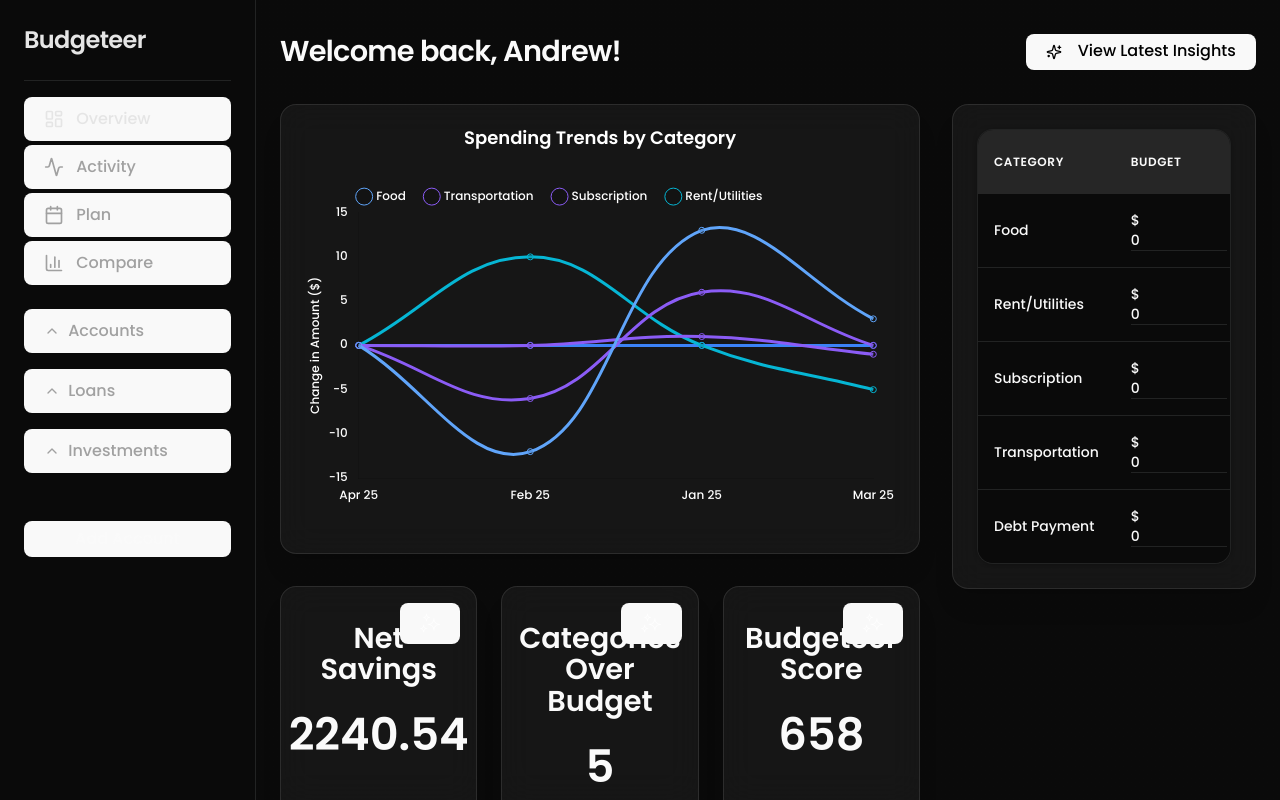
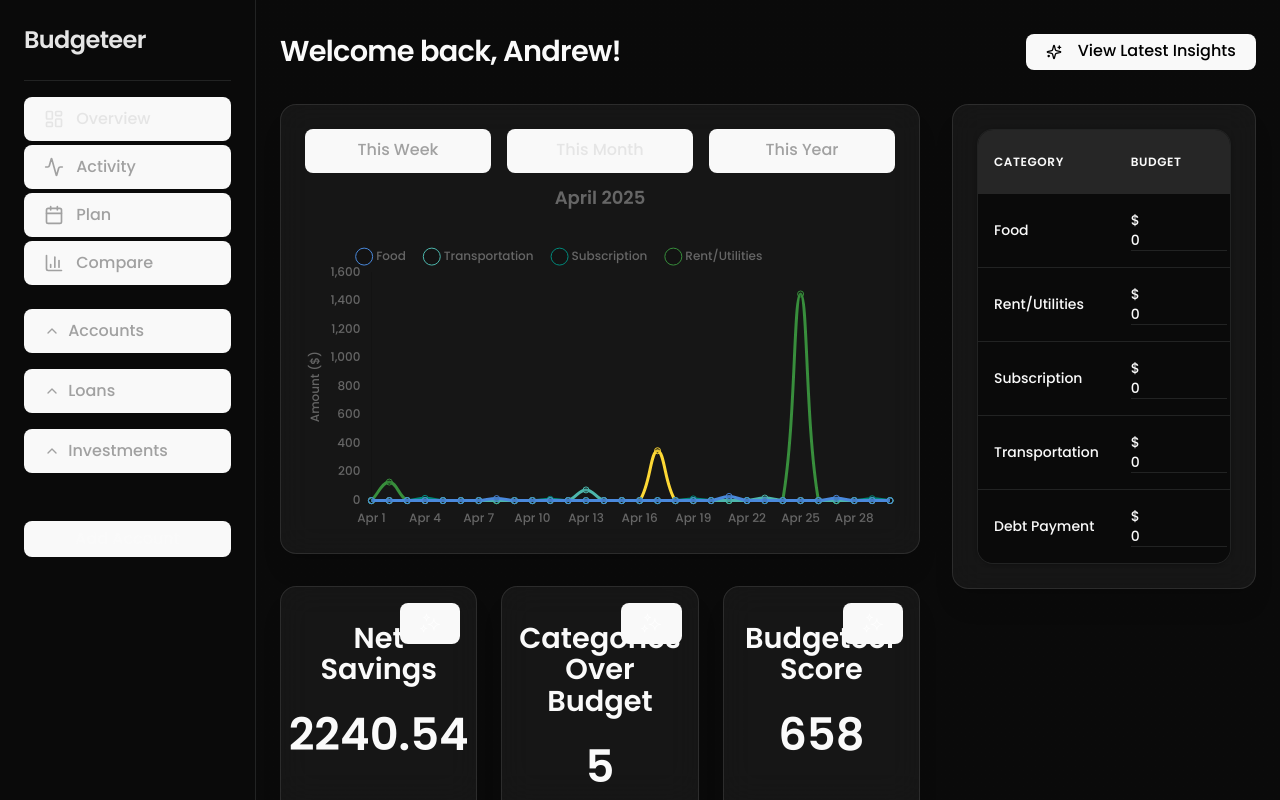
Before and after one commit to adsunarto/Budget-Dashboard, a React (Vite) app: page / in a window 1280 px wide. Built offline with nearby package versions, Linux system fonts and the light colour scheme.

Commit message:
Added changes to graphs

```diff
--- a/src/components/Overview/MoneyTrends.tsx
+++ b/src/components/Overview/MoneyTrends.tsx
@@ -1,6 +1,9 @@
 import { Line } from "react-chartjs-2";
-import { useMemo } from "react";
+import { format } from 'date-fns';
+import { useMemo, useState } from "react";
 import { Chart as ChartJS, CategoryScale, LinearScale, PointElement, LineElement, Title, Tooltip, Legend } from "chart.js";
+
+import { Button } from "@/components/ui/button";
 
 // Register chart.js components
 ChartJS.register(CategoryScale, LinearScale, PointElement, LineElement, Title, Tooltip, Legend);
@@ -13,91 +16,156 @@ type Transaction = {
     amount: number;
 };
 
+type TimeRange = 'week' | 'month' | 'year';
+
 type Props = {
     transactions: Transaction[];
 };
 
-const formatMonthYear = (dateObj) => {
-    const months = [
-        'Jan', 'Feb', 'Mar', 'Apr', 'May', 'Jun',
-        'Jul', 'Aug', 'Sep', 'Oct', 'Nov', 'Dec'
-    ];
-    return `${months[dateObj.getMonth()]} ${dateObj.getFullYear().toString().slice(-2)}`;
+const colorMap = new Map<string, string>();
+
+const getCurrentDateRange = (range: TimeRange) => {
+    const now = new Date();
+    const startDate = new Date(now);
+
+    switch (range) {
+        case 'week':
+            // Start of current week (Sunday)
+            startDate.setDate(now.getDate() - now.getDay());
+            return {
+                start: startDate,
+                end: new Date(startDate),
+                days: 7,
+                increment: (date: Date) => new Date(date.setDate(date.getDate() + 1)),
+                format: (date: Date) => date.toLocaleDateString('en-US', { weekday: 'short' })
+            };
+        case 'month':
+            // Start of current month
+            startDate.setDate(1);
+            return {
+                start: startDate,
+                end: new Date(now.getFullYear(), now.getMonth() + 1, 0), // Last day of month
+                days: new Date(now.getFullYear(), now.getMonth() + 1, 0).getDate(),
+                increment: (date: Date) => new Date(date.setDate(date.getDate() + 1)),
+                format: (date: Date) => date.toLocaleDateString('en-US', { day: 'numeric', month: 'short' })
+            };
+        case 'year':
+            // startDate.setMonth(0, 1); // January 1st
+            // const endDate = new Date(now.getFullYear(), now.getMonth() + 1, 0); // Last day of current month
+            const monthCount = now.getMonth() + 1; // e.g. April = 3 + 1 = 4 months
+
+            // return {
+            //     start: startDate,
+            //     end: endDate,
+            //     days: monthCount,
+            //     increment: (date: Date) => new Date(date.setMonth(date.getMonth() + 1)),
+            //     format: (date: Date) => date.toLocaleDateString('en-US', { month: 'short' })
+            // };
+
+            startDate.setMonth(0, 1);
+            return {
+                start: startDate,
+                end: now, // today
+                days: 12, // keep if you're still grouping by months
+                increment: (date: Date) => new Date(date.setMonth(date.getMonth() + 1)),
+                format: (date: Date) => date.toLocaleDateString('en-US', { month: 'short' })
+            };
+            }
 };
 
 const MoneyTrends = ({ transactions }: Props) => {
-    // Aggregating data by category per month
-    const categoryTrends = useMemo(() => {
-        const trends: { [key: string]: { [key: string]: number } } = {}; // {category: {month_year: total_spent}}
+    const [timeRange, setTimeRange] = useState<TimeRange>('month');
+    const dateRange = useMemo(() => getCurrentDateRange(timeRange), [timeRange]);
 
-        transactions.forEach((tx) => {
-            const dateObj = new Date(tx.date);
-            const monthYear = formatMonthYear(dateObj); // "Apr 2025" (current month/year)
-            if (!trends[tx.tag]) {
-                trends[tx.tag] = {};
+    // Filter and aggregate transactions for the current date range
+    const chartData = useMemo(() => {
+        const labels: string[] = [];
+        const datasets: Record<string, number[]> = {};
+
+        // Initialize date iterator and labels
+        const currentDate = new Date(dateRange.start);
+        for (let i = 0; i < dateRange.days; i++) {
+            labels.push(dateRange.format(new Date(currentDate)));
+            dateRange.increment(currentDate);
         }
-            if (!trends[tx.tag][monthYear]) {
-                trends[tx.tag][monthYear] = 0;
+
+        // Initialize datasets with zeros
+        transactions.forEach(tx => {
+            if (!datasets[tx.tag]) {
+                datasets[tx.tag] = new Array(dateRange.days).fill(0);
             }
-            trends[tx.tag][monthYear] += tx.amount;
         });
 
-        return trends;
-    }, [transactions]);
+        // Aggregate transactions within date range
+        transactions.forEach(tx => {
+            const txDate = new Date(tx.date);
+            if (txDate >= dateRange.start && txDate <= dateRange.end) {
+                const index = timeRange === 'year'
+                    ? txDate.getMonth()
+                    : Math.floor((txDate.getTime() - dateRange.start.getTime()) / (1000 * 60 * 60 * 24));
 
-    // Prepare data for the chart, calculating delta (change from previous month)
-    const chartData = useMemo(() => {
-        const labels: string[] = [];
-        const datasets: any[] = [];
-
-        Object.entries(categoryTrends).forEach(([category, monthlyData]) => {
-            const dataPoints = Object.entries(monthlyData)
-                .sort(([monthA], [monthB]) => (monthA > monthB ? 1 : -1)) // Sort by month
-                .map(([, amount], index, arr) => {
-                    // If not the first entry, calculate the delta
-                    if (index > 0) {
-                        return amount - arr[index - 1][1];
+                if (index >= 0 && index < dateRange.days) {
+                    if (!datasets[tx.tag]) {
+                        datasets[tx.tag] = new Array(dateRange.days).fill(0);
                     }
-                    return 0; // For the first month, set the delta to 0 (no prior month to compare)
+                    datasets[tx.tag][index] += tx.amount*(-1);
+                }
+            }
         });
 
-            // Add category name as dataset
-            datasets.push({
-                label: category,
-                data: dataPoints,
+        // Then in your chartDatasets mapping, replace getRandomShades() with:
+        const chartDatasets = Object.entries(datasets).map(([tag, data]) => ({
+            label: tag,
+            data,
             fill: false,
-                borderColor: getRandomShades(), // Random color for each category line
+            borderColor: getColorForCategory(tag), // Use consistent color per category
             tension: 0.4,
-            });
-
-            // Add months to the label if not already added
-            Object.keys(monthlyData).forEach((monthYear) => {
-                if (!labels.includes(monthYear)) {
-                    labels.push(monthYear);
-                }
-            });
-        });
+        }));
 
         return {
-            labels: labels.sort(), // Sort months in chronological order
-            datasets,
+            labels,
+            datasets: chartDatasets,
         };
-    }, [categoryTrends]);
+    }, [transactions, timeRange, dateRange]);
+
+    const getButtonClass = (range: TimeRange) =>
+        `w-full flex items-center gap-3 justify-center text-center px-4 py-2 rounded-lg text-sm font-medium transition ${timeRange === range ? "bg-primary/20 text-primary" : "hover:bg-muted text-muted-foreground"}`;
 
     return (
-        <div className="w-full h-[400px] relative">
+        <div className="flex flex-col h-[50vh] w-full">
+            <div className="flex justify-center mb-4 space-x-4">
+                <button
+                    onClick={() => setTimeRange('week')}
+                    className={getButtonClass('week')}
+                >
+                    This Week
+                </button>
+                <button
+                    onClick={() => setTimeRange('month')}
+                    className={getButtonClass('month')}
+                >
+                    This Month
+                </button>
+                <button
+                    onClick={() => setTimeRange('year')}
+                    className={getButtonClass('year')}
+                >
+                    This Year
+                </button>
+            </div>
+
+            <div className="flex-grow">
                 <Line
                     data={chartData}
                     options={{
+                        responsive: true,
                         maintainAspectRatio: false,
-                    responsive: true,
-                    elements: {
-                    },
                         plugins: {
                             title: {
-                            color: '#ffffff', // white legend text
                                 display: true,
-                            text: "Spending Trends by Category",
+                                text: `${timeRange === 'week' ? 'This Week' : timeRange === 'month' ? format(new Date(), 'MMMM yyyy') : format(new Date(), 'yyyy')}`,
+
+                                // text: `Spending Trends (${timeRange === 'week' ? 'This Week' : timeRange === 'month' ? 'This Month' : 'This Year'})`,
                                 font: {
                                     size: 18,
                                     family: "'Poppins', sans-serif",
@@ -109,20 +177,16 @@ const MoneyTrends = ({ transactions }: Props) => {
                             },
                             legend: {
                                 labels: {
-                                color: '#ffffff', // white legend text
                                     font: {
                                         family: "'Poppins', sans-serif",
                                         size: 12,
                                         weight: '500',
                                     },
                                     padding: 20,
-                                usePointStyle: true, // Nicer legend item markers
+                                    usePointStyle: true,
                                 },
                             },
                             tooltip: {
-                            backgroundColor: '#333333', // darker background for tooltip
-                            titleColor: '#ffffff', // white tooltip title
-                            bodyColor: '#ffffff', // white tooltip body text
                                 callbacks: {
                                     label: (tooltipItem) => {
                                         return `${tooltipItem.dataset.label}: $${tooltipItem.raw.toFixed(2)}`;
@@ -138,41 +202,31 @@ const MoneyTrends = ({ transactions }: Props) => {
                         },
                         scales: {
                             x: {
+                                grid: {
+                                    display: false,
+                                    drawBorder: false,
+                                },
                                 ticks: {
-                                color: '#ffffff', // white font for x-axis
                                     font: {
                                         family: "'Poppins', sans-serif",
                                     },
+                                    maxRotation: timeRange === 'week' ? 45 : 0,
                                 },
+                            },
+                            y: {
                                 grid: {
-                                display: false, // Remove vertical grid lines
-                                drawBorder: false, // Optional: remove axis line
+                                    display: false,
+                                    drawBorder: false,
                                 },
                                 title: {
                                     display: true,
-                                // text: 'Month-Year',
+                                    text: 'Amount ($)',
                                     font: {
                                         family: "'Poppins', sans-serif",
                                         weight: '500',
                                     },
-                            }
-                        },
-                        y: {
-                            grid: {
-                                display: false, // Remove horizontal grid lines
-                                drawBorder: false, // Optional: remove axis line
-                            },
-                            title: {
-                                display: true,
-                                text: 'Change in Amount ($)',
-                                font: {
-                                    family: "'Poppins', sans-serif",
-                                    weight: '500',
-                                },
-                                color: '#ffffff', // white title for y-axis
                                 },
                                 ticks: {
-                                color: '#ffffff', // white font for x-axis
                                     font: {
                                         family: "'Poppins', sans-serif",
                                     },
@@ -183,25 +237,35 @@ const MoneyTrends = ({ transactions }: Props) => {
                     }}
                 />
             </div>
+        </div>
     );
 };
 
-// Helper function to generate random green shades
-const getRandomShades = () => {
-    const colors = [
-      '#3B82F6', // Blue-500 (Bright blue)
-      '#60A5FA', // Blue-400 (Lighter blue)
-      '#22D3EE', // Cyan-400 (Bright teal)
-      '#06B6D4', // Cyan-500 (Stronger teal)
-      '#4ADE80', // Green-400 (Bright green)
-      '#22C55E', // Green-500 (Deeper green)
-      '#A78BFA', // Purple-400 (Bright purple)
-      '#8B5CF6', // Purple-500 (Stronger purple)
+
+const getColorForCategory = (category: string) => {
+    // If we already have a color for this category, return it
+    if (colorMap.has(category)) {
+      return colorMap.get(category)!;
+    }
+
+    // Otherwise generate a new color and store it
+    const randomShades = [
+      '#1A3E72', '#2D5C9E', '#4A89DC', '#1565C0', '#2196F3',
+      '#1B5E20', '#388E3C', '#66BB6A', '#00897B', '#43A047',
+      '#FFD700', '#FFC400', '#FFA000', '#FFF176', '#FDD835',
+      '#6A1B9A', '#4527A0', '#7E57C2', '#9575CD', '#00897B',
+      '#26A69A', '#4DB6AC', '#80CBC4'
     ];
-    return colors[Math.floor(Math.random() * colors.length)];
+
+    // Use the category's hash to pick a consistent color
+    const hash = Array.from(category).reduce(
+      (hash, char) => char.charCodeAt(0) + ((hash << 5) - hash),
+      0
+    );
+    const color = randomShades[Math.abs(hash) % randomShades.length];
+
+    colorMap.set(category, color);
+    return color;
   };
 
-
-
-
 export default MoneyTrends;
```
Lines whose indentation alone changed are shown as unchanged.
